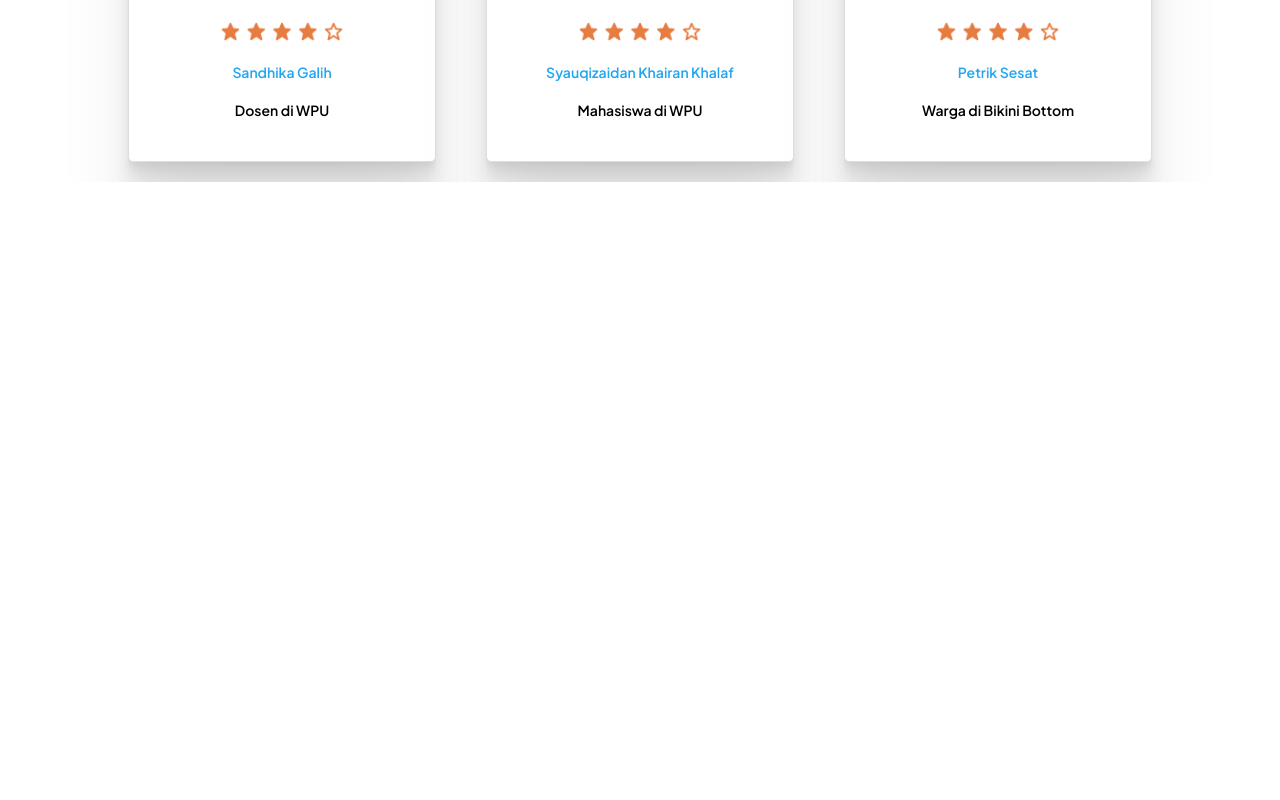
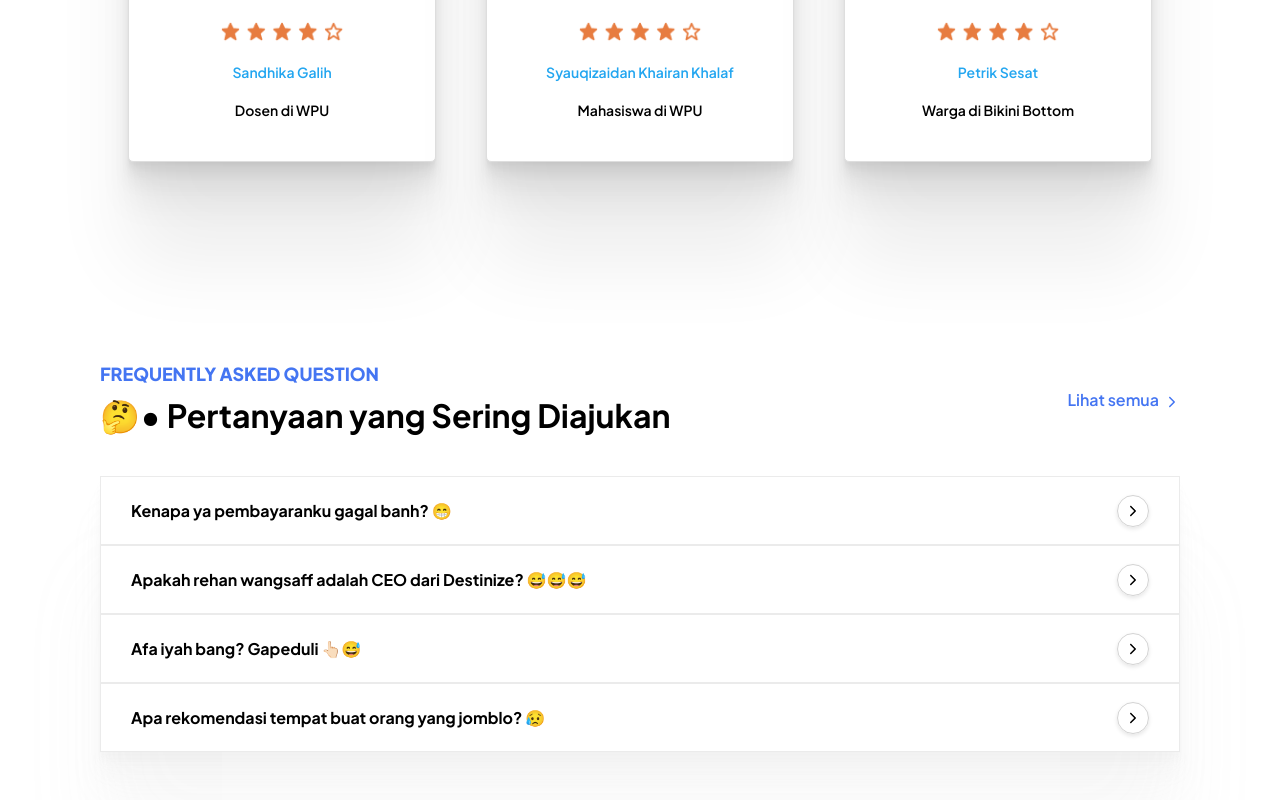
Before and after one commit to XavianMoody10/Destinize, a React (Create React App) app in the folder client/: page / in a window 1280 px wide. Shown: the part 4939-5739 px from the top of the page. Before the commit the page ends 5121 px from the top, so only its background shows below. Built offline with nearby package versions, Linux system fonts and the light colour scheme.

Commit message:
Completed faqs section

```diff
--- a/client/src/App.js
+++ b/client/src/App.js
@@ -2,6 +2,7 @@ import "./App.css";
 import { Attractions } from "./features/Attractions/Attractions";
 import { Blog } from "./features/Blog/Blog";
 import { Destinations } from "./features/Destinations/Destinations";
+import { FAQ } from "./features/FAQ/FAQ";
 import { Header } from "./features/Header/Header";
 import { Hero } from "./features/Hero/Hero";
 import { Partnership } from "./features/Partnership/Partnership";
@@ -19,6 +20,7 @@ function App() {
       <Attractions></Attractions>
       <Blog></Blog>
       <Testimonial></Testimonial>
+      <FAQ></FAQ>
     </div>
   );
 }
--- /dev/null
+++ b/client/src/components/FAQItem/FAQItem.js
@@ -0,0 +1,37 @@
+import React, { useState } from "react";
+import styles from "./FAQItem.module.css";
+import { IoIosArrowForward } from "react-icons/io";
+
+export const FAQItem = ({ question, answer }) => {
+  const [showFAQ, setShowFAQ] = useState(false);
+
+  return (
+    <li className={styles.faq__item}>
+      {!showFAQ ? (
+        <div className={styles.faqs__question}>
+          <p>{question}</p>
+          <IoIosArrowForward
+            className={styles.faqs__arrow}
+            onClick={() => {
+              setShowFAQ(true);
+            }}
+          />
+        </div>
+      ) : (
+        <div className={styles.faqs__answer}>
+          <div className={styles.faqs__answer__header}>
+            <p>{question}</p>
+            <IoIosArrowForward
+              className={styles.faqs__arrow__open}
+              onClick={() => {
+                setShowFAQ(false);
+              }}
+            />
+          </div>
+
+          <p className={styles.faqs__answer__statement}>{answer}</p>
+        </div>
+      )}
+    </li>
+  );
+};
--- /dev/null
+++ b/client/src/components/FAQItem/FAQItem.module.css
@@ -0,0 +1,70 @@
+.faq__item {
+  list-style: none;
+}
+
+.faqs__question {
+  border: 1px solid #ebebeb;
+  width: 100%;
+  display: flex;
+  align-items: center;
+  justify-content: space-between;
+  height: 69px;
+  padding: 0 30px;
+}
+
+.faqs__question p {
+  font-weight: 700;
+  font-size: 16px;
+}
+
+.faqs__arrow {
+  border: 1px solid #d3d3d3;
+  border-radius: 30px;
+  width: 32px;
+  height: 32px;
+  padding: 7px;
+  box-shadow: 0px 2px 4px rgba(0, 0, 0, 0.1);
+  cursor: pointer;
+}
+
+.faqs__arrow__open {
+  border: 1px solid #d3d3d3;
+  border-radius: 30px;
+  width: 32px;
+  height: 32px;
+  padding: 7px;
+  box-shadow: 0px 2px 4px rgba(0, 0, 0, 0.1);
+  transform: rotate(-90deg);
+  background: #23a6f0;
+  color: white;
+  cursor: pointer;
+}
+
+.faqs__answer {
+  background-color: #ebebeb;
+  padding: 20px 30px;
+  display: flex;
+  flex-direction: column;
+  width: 100%;
+}
+
+.faqs__answer__header {
+  display: flex;
+  align-items: center;
+  justify-content: space-between;
+  margin-bottom: 30px;
+  border: 1px solid #ebebeb;
+}
+
+.faqs__answer__header p {
+  font-weight: 700;
+  font-size: 14px;
+  color: #23a6f0;
+}
+
+.faqs__answer__statement {
+  font-weight: 500;
+  font-size: 16px;
+  line-height: 26px;
+  width: 950px;
+}
--- /dev/null
+++ b/client/src/components/FAQTable/FAQTable.js
@@ -0,0 +1,6 @@
+import React from "react";
+import styles from "./FAQTable.module.css";
+
+export const FAQTable = ({ children }) => {
+  return <ul className={styles.faqs}>{children}</ul>;
+};
--- /dev/null
+++ b/client/src/components/FAQTable/FAQTable.module.css
@@ -0,0 +1,10 @@
+.faqs {
+  width: 1080px;
+  background: #ffffff;
+  box-shadow: 0px 100px 80px rgba(191, 191, 191, 0.07),
+    0px 41.7776px 33.4221px rgba(191, 191, 191, 0.0503198),
+    0px 22.3363px 17.869px rgba(191, 191, 191, 0.0417275),
+    0px 12.5216px 10.0172px rgba(191, 191, 191, 0.035),
+    0px 6.6501px 5.32008px rgba(191, 191, 191, 0.0282725),
+    0px 2.76726px 2.21381px rgba(191, 191, 191, 0.0196802);
+}
--- /dev/null
+++ b/client/src/features/FAQ/FAQ.js
@@ -0,0 +1,53 @@
+import React from "react";
+import styles from "./FAQ.module.css";
+import { PrimaryHeader } from "../../components/PrimaryHeader/PrimaryHeader";
+import { FAQItem } from "../../components/FAQItem/FAQItem";
+import { FAQTable } from "../../components/FAQTable/FAQTable";
+
+export const FAQ = () => {
+  const faqs = [
+    {
+      id: 0,
+      question: "Kenapa ya pembayaranku gagal banh? 😁",
+      answer:
+        "Lorem ipsum dolor sit amet, illud nonumes concludaturque ei vim. Nostro legimus percipit mel ne. Pertinax atomorum pri ei, et ius nostrud dolorem. Enim sententiae vis ut, causae liberavisse ex eos.",
+    },
+    {
+      id: 1,
+      question: "Apakah rehan wangsaff adalah CEO dari Destinize? 😅😅😅",
+      answer:
+        "Lorem ipsum dolor sit amet, velit veritus id nec, mollis partiendo mei te. Nobis fabulas ut sit. Usu quaeque discere perpetua eu, has at vidit iudico tempor. Cu vix nullam fierent consequat, saperet omittam facilisi usu ad. Te quo zril gubergren necessitatibus, ius noster principes assueverit an.",
+    },
+    {
+      id: 2,
+      question: "Afa iyah bang? Gapeduli 👆🏻😅",
+      answer:
+        "Lorem Ipsum is simply dummy text of the printing and typesetting industry. Lorem Ipsum has been the industry's standard dummy text ever since the 1500s, when an unknown printer took a galley of type and scrambled it to make a type specimen book. It has survived not only five centuries, but also the leap into electronic typesetting, remaining essentially unchanged. Lorem Ipsum is simply dummy text of the printing and typesetting industry. Lorem Ipsum has been the industry's standard dummy text ever since the 1500s, when an unknown printer took a galley of type and scrambled it to make a type specimen book. It has survived not only five centuries, but also the leap into electronic typesetting, remaining essentially unchanged. Lorem Ipsum is simply dummy text of the printing and typesetting industry. Lorem Ipsum has been the industry's standard dummy text ever since the 1500s, wh",
+    },
+    {
+      id: 4,
+      question: "Apa rekomendasi tempat buat orang yang jomblo? 😥",
+      answer:
+        "Lorem ipsum dolor sit amet, vocent phaedrum adolescens te eos, nam scribentur mediocritatem vituperatoribus cu, ea vidit albucius sea. Sed ei posidonium scripserit, odio affert persecuti vel et. Copiosae deserunt elaboraret eum et, mei quis solum vocibus ne, pri eu case atqui graece. In quo solum propriae ponderum, purto unum voluptua id pro. Vel dicat argumentum voluptatibus id. Eam dicta argumentum at, vix odio illum altera eu.",
+    },
+  ];
+
+  // FAQS display using maps array method
+  const faqsMap = faqs.map(({ id, question, answer }) => {
+    return <FAQItem key={id} question={question} answer={answer}></FAQItem>;
+  });
+
+  return (
+    <section className={styles.faq}>
+      <div className={styles.faq__wrapper}>
+        <PrimaryHeader
+          category={"FREQUENTLY ASKED QUESTION"}
+          heading={"🤔• Pertanyaan yang Sering Diajukan"}
+          row
+        ></PrimaryHeader>
+
+        <FAQTable>{faqsMap}</FAQTable>
+      </div>
+    </section>
+  );
+};
--- /dev/null
+++ b/client/src/features/FAQ/FAQ.module.css
@@ -0,0 +1,15 @@
+.faq {
+  margin-top: 200px;
+  margin-bottom: 200px;
+  display: flex;
+  align-items: center;
+  justify-content: center;
+  user-select: none;
+}
+
+.faq__wrapper {
+  display: flex;
+  align-items: flex-start;
+  flex-direction: column;
+  height: 400px;
+}
```
Also changed, not shown: client/src/assets/customer_service_image.png (added).
